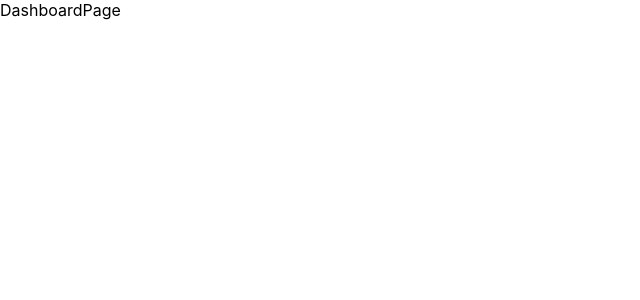
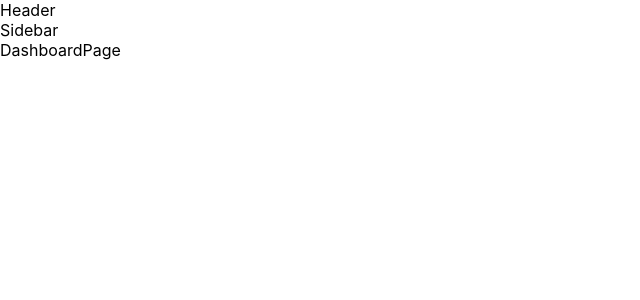
Before and after one commit to OthmaneB-Pro/HealthSync, a React (Create React App) app: page / in a window 1280 px wide. Shown: the top 300 px of the page, without its empty margins (0-640 px from the left). Built offline with nearby package versions, Linux system fonts and the light colour scheme.

Commit message:
🚧 Initialisation : Create layout with Header and Sidebar

```diff
--- a/src/App.tsx
+++ b/src/App.tsx
@@ -1,14 +1,16 @@
 import { BrowserRouter, Route, Routes } from "react-router-dom";
 import DashboardPage from "./components/pages/dashboard/DashboardPage";
+import Layout from "./components/reusable-ui/Layout";
 
 export default function App() {
   return (
+    <div>
+      <Layout/>
       <BrowserRouter>
-      <Routes>
-        <Route path={"/"} element={<DashboardPage/>} />
-      </Routes>
+        <Routes>
+          <Route path={"/"} element={<DashboardPage />} />
+        </Routes>
       </BrowserRouter>
-
-
+    </div>
   );
 }
--- /dev/null
+++ b/src/components/reusable-ui/Header.tsx
@@ -0,0 +1,5 @@
+export default function Header() {
+  return (
+    <div>Header</div>
+  )
+}
--- /dev/null
+++ b/src/components/reusable-ui/Layout.tsx
@@ -0,0 +1,11 @@
+import Header from "./Header";
+import Sidebar from "./Sidebar";
+
+export default function Layout() {
+  return (
+    <div>
+        <Header/>
+        <Sidebar/>
+    </div>
+  )
+}
--- /dev/null
+++ b/src/components/reusable-ui/Sidebar.tsx
@@ -0,0 +1,5 @@
+export default function Sidebar() {
+  return (
+    <div>Sidebar</div>
+  )
+}
```
